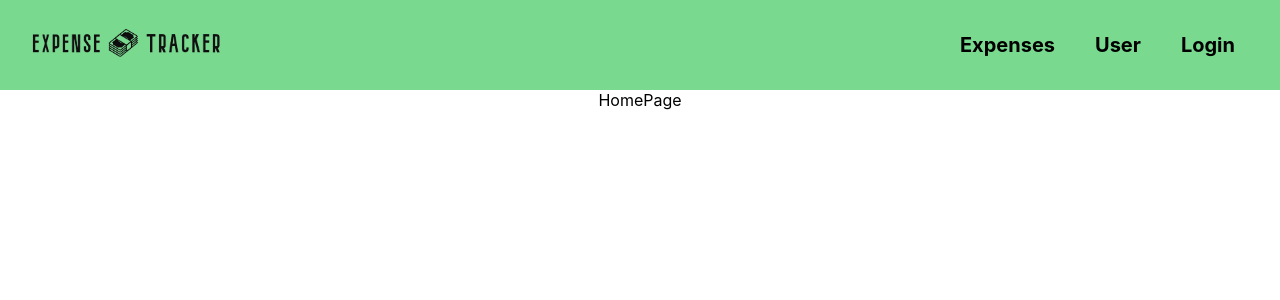
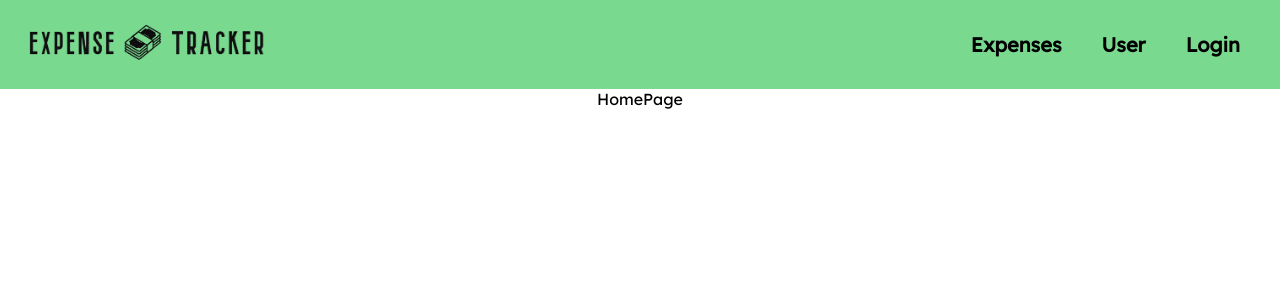
Before and after one commit to AramArakelyan777/expense-tracker-app, a React (Create React App) app: page / in a window 1280 px wide. Shown: the top 300 px of the page. Built offline with nearby package versions, Linux system fonts and the light colour scheme.

Commit message:
navbar styles

```diff
--- a/src/App.css
+++ b/src/App.css
@@ -1,3 +1,9 @@
+@font-face {
+    font-family: LexendRegular;
+    src: url("./assets/fonts/Lexend-Regular.ttf");
+}
+
 .App {
     text-align: center;
+    font-family: LexendRegular;
 }
--- a/src/components/Navbar/Navbar.css
+++ b/src/components/Navbar/Navbar.css
@@ -1,6 +1,6 @@
 .navbar {
     background-color: #78D98F;
-    padding: 25px;
+    padding: 20px;
     box-sizing: border-box;
     display: flex;
     justify-content: space-between;
@@ -8,7 +8,7 @@
 }
 
 .logo {
-    width: 200px;
+    width: 250px;
 }
 
 .navbar-links a {
@@ -20,11 +20,5 @@
 }
 
 .navbar-links a.active {
-    color: green;
+    color: white;
 }
-
-@media screen and (max-width: 310px) {
-    .navbar-links a {
-        font-size: 13px;
-    }
-}
```
